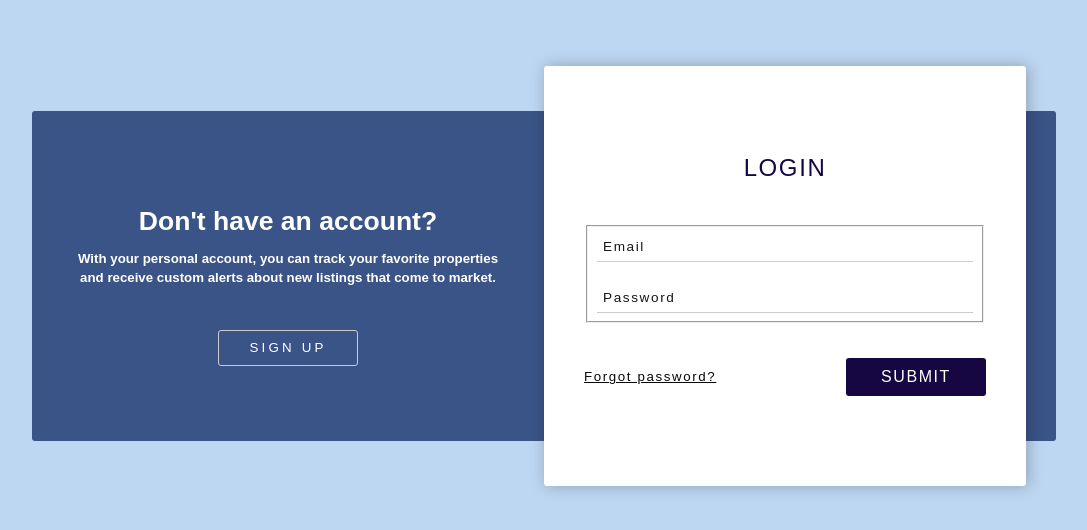
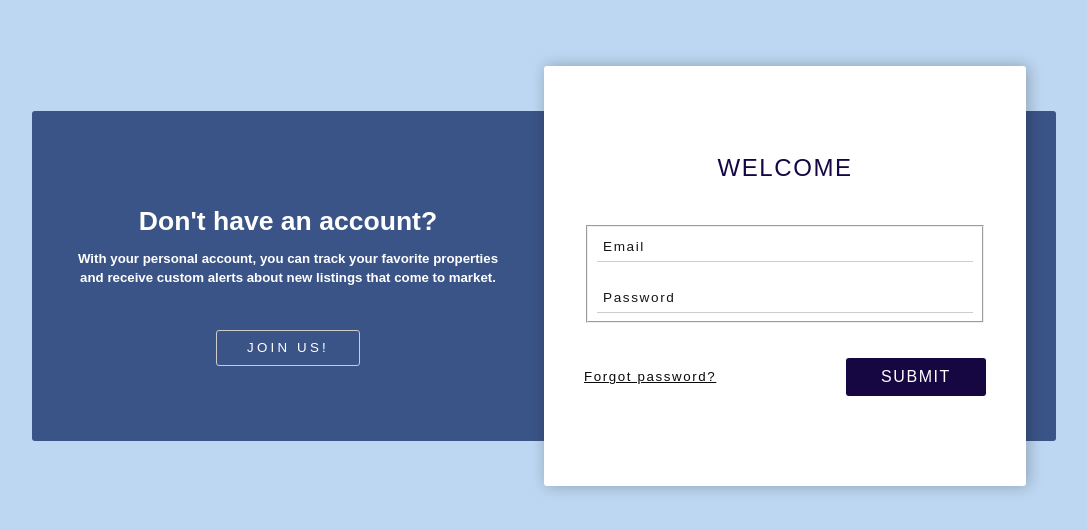
Before and after one commit to lilith1995/RegistrationForm, a React (Create React App) app: page / in a window 1280 px wide. Shown: the part 124-654 px from the top of the page, without its empty margins (96-1183 px from the left). Built offline with nearby package versions, Linux system fonts and the light colour scheme.

Commit message:
Changed content

```diff
--- a/src/login/Login.jsx
+++ b/src/login/Login.jsx
@@ -12,7 +12,7 @@ export const Login = () => {
           With your personal account, you can track your favorite properties and receive custom alerts about new listings that come to market.
           </p>
           <button className="user_unregistered-signup" id="signup-button">
-            Sign up
+            Join us!
           </button>
         </div>
         <div className="user_options-registered">
@@ -27,7 +27,7 @@ export const Login = () => {
       </div>
       <div className="user_options-forms" id="user_options-forms">
         <div className="user_forms-login">
-          <h2 className="forms_title">Login</h2>
+          <h2 className="forms_title">Welcome</h2>
           <form className="forms_form">
             <fieldset className="forms_fieldset">
               <div className="forms_field">
```
